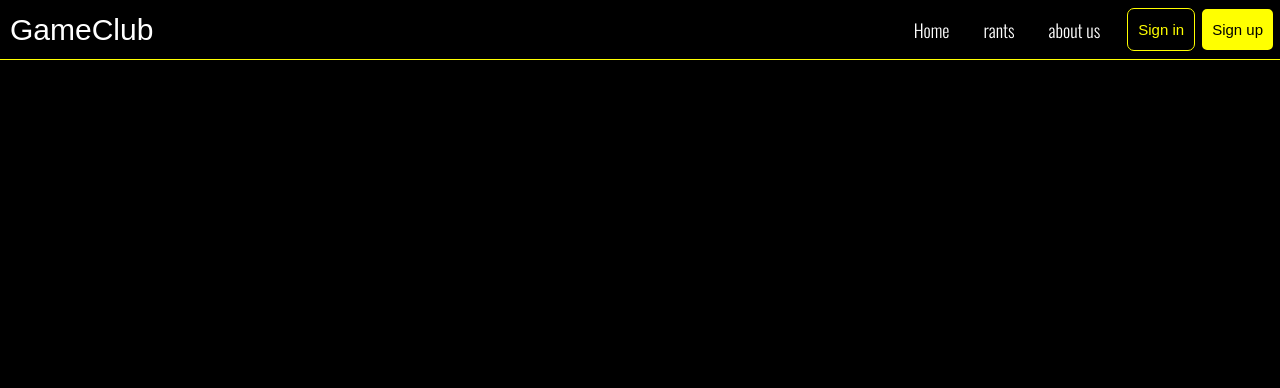
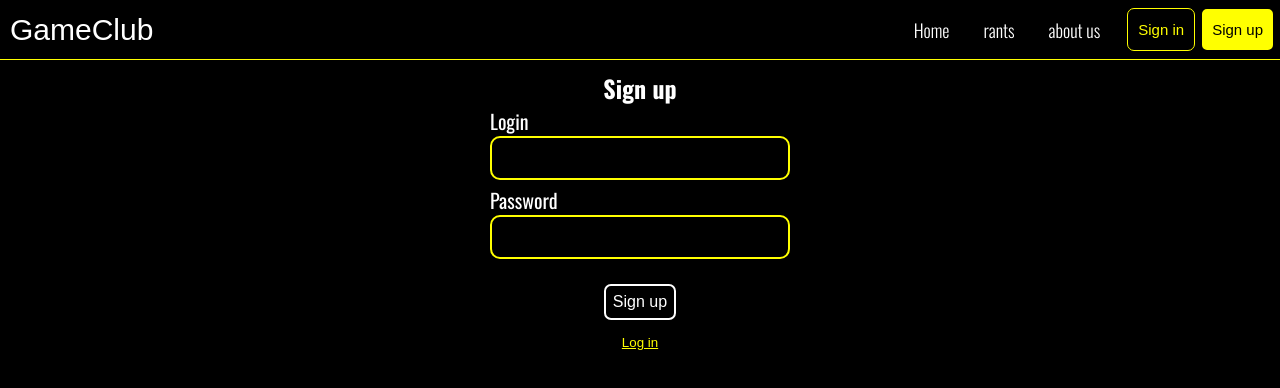
Before and after one commit to StarkDed/game_club_vue, a Vue app: page /auth in a window 1280 px wide. Shown: the top 388 px of the page. Built offline with nearby package versions, Linux system fonts and the light colour scheme; a web font is replaced by a local one.

Commit message:
added authentication form

```diff
--- /dev/null
+++ b/src/components/AuthForm.vue
@@ -0,0 +1,132 @@
+<template>
+  <div class="authForm">
+    <div class="form">
+      <h2>{{ authText }}</h2>
+      <div class="form-group">
+        <label for="login">Login</label>
+        <input type="text" id="login" />
+      </div>
+      <div class="form-group">
+        <label for="password">Password</label>
+        <input type="password" id="password" />
+      </div>
+      <button class="authButton">{{ authText }}</button>
+      <button class="toggleButton" @click="toggleAuthText">
+        {{ toggleText }}
+      </button>
+    </div>
+  </div>
+</template>
+
+<script setup>
+import { ref, watch } from "vue";
+import { useRoute, useRouter } from "vue-router";
+
+const route = useRoute();
+const router = useRouter();
+
+const authText = ref("Log in");
+const toggleText = ref("Registration");
+
+const updateTexts = (mode) => {
+  if (mode === "login") {
+    authText.value = "Sign in";
+    toggleText.value = "Registration";
+  } else {
+    authText.value = "Sign up";
+    toggleText.value = "Log in";
+  }
+};
+
+watch(
+  () => route.query.mode,
+  (newMode) => {
+    updateTexts(newMode);
+  },
+  { immediate: true }
+);
+
+const toggleAuthText = () => {
+  const newMode = route.query.mode === "login" ? "register" : "login";
+  router.push({
+    path: "/auth",
+    query: { mode: newMode },
+  });
+};
+</script>
+
+<style scoped>
+.authForm {
+  font-family: "Oswald", sans-serif;
+  font-optical-sizing: auto;
+  font-weight: 200;
+  font-style: normal;
+  color: white;
+  display: flex;
+  justify-content: center;
+}
+h2 {
+  text-align: center;
+}
+.form {
+  max-width: 300px;
+  width: 100%;
+  display: flex;
+  flex-direction: column;
+  justify-content: center;
+  align-items: center;
+  margin-top: 10px;
+}
+.form-group {
+  width: 100%;
+  margin-bottom: 5px;
+}
+.form-group label {
+  font-size: 20px;
+  font-weight: 400;
+}
+.form-group input {
+  border: 2px solid yellow;
+  width: 100%;
+  background: transparent;
+  color: white;
+  padding: 7px 10px;
+  font-size: 18px;
+  outline: none;
+  font-family: "Oswald", sans-serif;
+  font-optical-sizing: auto;
+  font-weight: 400;
+  font-style: normal;
+  border-radius: 10px;
+}
+.authButton {
+  max-width: 100px;
+  background: transparent;
+  border: 2px solid white;
+  outline: none;
+  padding: 7px;
+  color: white;
+  cursor: pointer;
+  font-size: 16px;
+  font-weight: 500;
+  border-radius: 7px;
+  margin-top: 20px;
+}
+.authButton:hover {
+  box-shadow: 0 0 20px 0 yellow;
+}
+.authButton:active {
+  background: yellow;
+  color: black;
+  border-color: yellow;
+  box-shadow: none;
+}
+.toggleButton {
+  background: transparent;
+  color: yellow;
+  border: none;
+  text-decoration: underline;
+  cursor: pointer;
+  margin-top: 15px;
+}
+</style>
--- a/src/components/Header.vue
+++ b/src/components/Header.vue
@@ -1,19 +1,33 @@
 <template>
   <header>
-    <span>GameClub</span>
+    <router-link to="/">
+      <span>GameClub</span>
+    </router-link>
     <div class="options">
       <nav>
-        <router-link to="">Home</router-link>
+        <router-link to="/">Home</router-link>
         <router-link to="">rants</router-link>
         <router-link to="">about us</router-link>
       </nav>
-      <button class="signIn">Sign in</button>
-      <button class="signUp">Sign up</button>
+      <button class="signIn" @click="navigateToAuth('login')">Sign in</button>
+      <button class="signUp" @click="navigateToAuth('register')">
+        Sign up
+      </button>
     </div>
   </header>
 </template>
 
-<script>
+<script setup>
+import { useRouter } from "vue-router";
+
+const router = useRouter();
+
+const navigateToAuth = (mode) => {
+  router.push({
+    path: "/auth",
+    query: { mode: mode },
+  });
+};
 </script>
 
 <style scoped>
@@ -67,11 +81,14 @@ button {
   background: transparent;
   border: 2px solid yellow;
 }
+a {
+  text-decoration: none;
+}
 nav a {
   margin-right: 20px;
   font-size: 18px;
   color: white;
-  text-decoration: none;
+
   padding: 5px 7px;
   font-family: "Oswald", sans-serif;
   font-optical-sizing: auto;
--- a/src/router/router.js
+++ b/src/router/router.js
@@ -1,10 +1,16 @@
 import { createRouter, createWebHistory } from "vue-router";
 import HomePage from "@/components/HomePage.vue";
+import AuthForm from "@/components/AuthForm.vue";
 
 const routes = [
   {
     path: "/",
     component: HomePage,
+  },
+  {
+    path: "/auth",
+    component: AuthForm,
+    props: (route) => ({ mode: route.query.mode || "login" }),
   },
 ];
 
```
